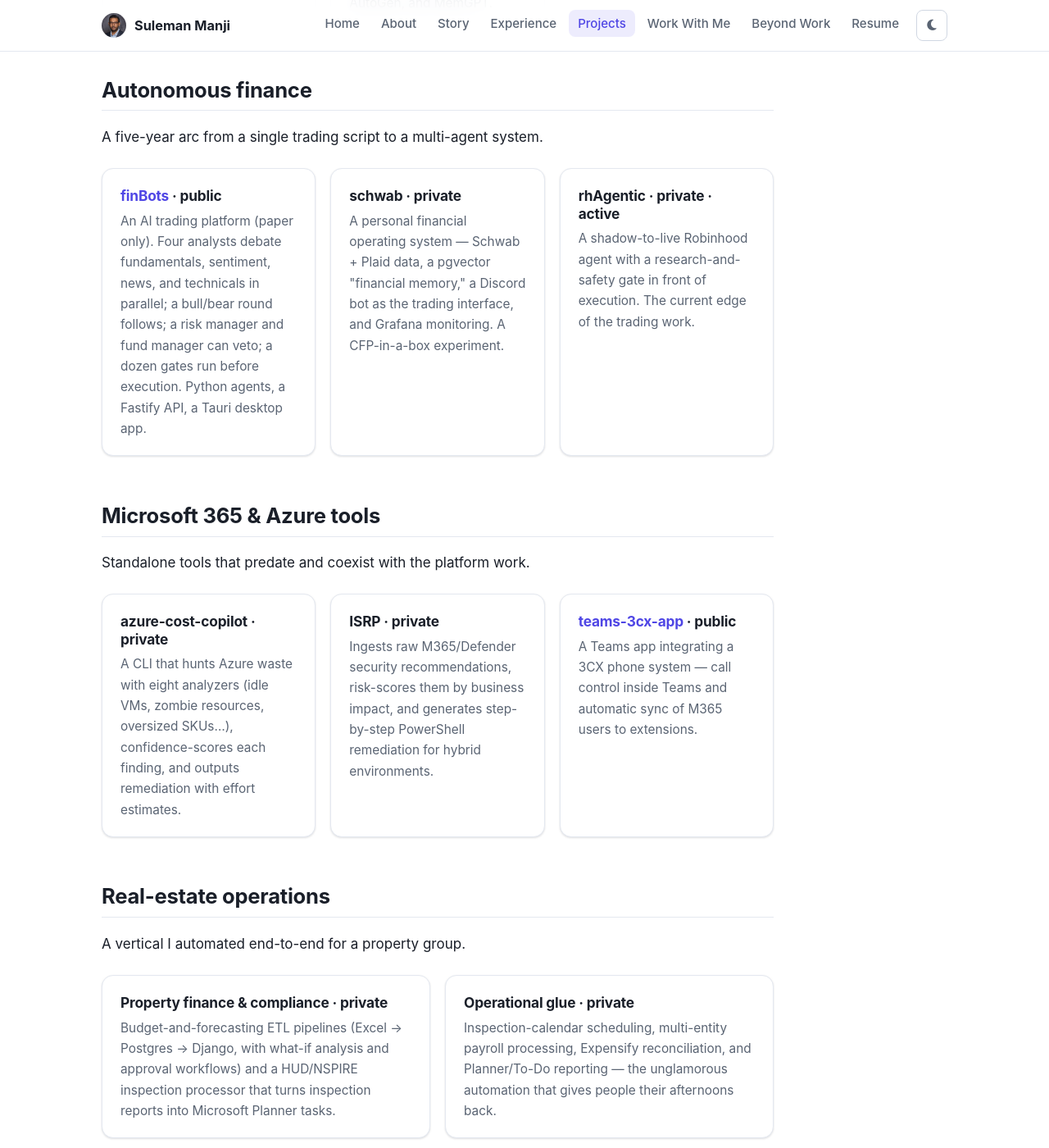
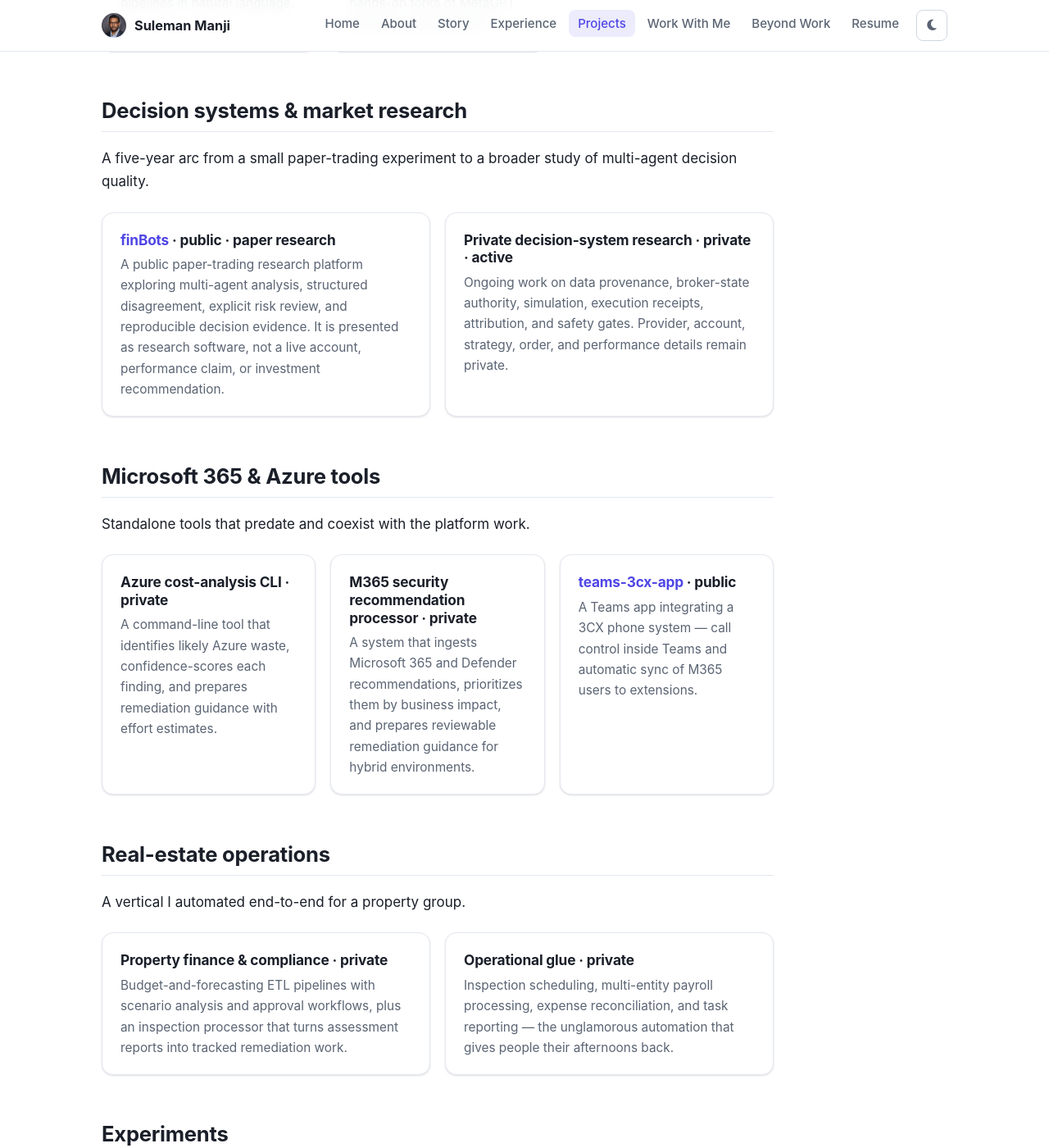
Before and after one commit to ssmanji89/sulemanji-port, a Jekyll site: the page built from projects.md, in a window 1280 px wide and 1400 px high, scrolled down 2684 px. Shown: the whole window at 82% size. Built offline with Jekyll 4.4.1, drawn with Linux system fonts in a browser that asks for light colours; some of the changed text lies outside the part shown.

Commit message:
Generalize private portfolio project references

```diff
--- a/projects.md
+++ b/projects.md
@@ -1,14 +1,14 @@
 ---
 layout: default
 title: Projects | Suleman Manji
-description: The real range of Suleman Manji's work — service-delivery automation, process-led AI systems, Microsoft 365 and cloud tools, autonomous finance systems, and a pile of experiments.
+description: The real range of Suleman Manji's work — service-delivery automation, process-led AI systems, Microsoft 365 and cloud tools, decision systems, and a pile of experiments.
 permalink: /projects
 hero_eyebrow: Selected work
 hero_title: What I've built.
 hero_lede: "A few hundred repositories, most of them private. This is the honest shape of it — the production systems, the public tools, and the experiments I keep going back to."
 ---
 
-A note on honesty: most of my strongest work is private or client-facing, so I describe those by what they do, not by exposing internals or client names. Where something is public, I link it. Forks and spec-stage work are labeled as such.
+A note on honesty: most of my strongest work is private or client-facing, so I describe those by what they do, not by exposing internals, repository names, or client details. Where something is public, I link it. Forks and spec-stage work are labeled as such.
 
 ## Service delivery automation
 
@@ -35,8 +35,8 @@
 
 <div class="card-grid" markdown="0">
   <div class="card">
-    <h3>haloai-ticket-triage-pro <span class="proj-meta">· private</span></h3>
-    <p>AI triage middleware for HaloPSA: seven expert-role personas analyze each ticket from different angles, suggest priority and category, draft PowerShell/Bash fixes, and write enrichment back to Halo. NestJS, multi-LLM, Next.js PWA.</p>
+    <h3>Service-desk AI triage platform <span class="proj-meta">· private</span></h3>
+    <p>AI triage middleware for a PSA workflow: multiple expert-role perspectives analyze each ticket, suggest priority and category, draft remediation steps, and prepare reviewable enrichment. The private implementation remains abstracted from the public portfolio.</p>
   </div>
   <div class="card">
     <h3><a href="https://github.com/ssmanji89/halopsa-workflows-mcp">halopsa-workflows-mcp</a> <span class="proj-meta">· public · npm</span></h3>
@@ -71,22 +71,18 @@
   </div>
 </div>
 
-## Autonomous finance
+## Decision systems &amp; market research
 
-A five-year arc from a single trading script to a multi-agent system.
+A five-year arc from a small paper-trading experiment to a broader study of multi-agent decision quality.
 
 <div class="card-grid" markdown="0">
   <div class="card">
-    <h3><a href="https://github.com/ssmanji89/finBots">finBots</a> <span class="proj-meta">· public</span></h3>
-    <p>An AI trading platform (paper only). Four analysts debate fundamentals, sentiment, news, and technicals in parallel; a bull/bear round follows; a risk manager and fund manager can veto; a dozen gates run before execution. Python agents, a Fastify API, a Tauri desktop app.</p>
+    <h3><a href="https://github.com/ssmanji89/finBots">finBots</a> <span class="proj-meta">· public · paper research</span></h3>
+    <p>A public paper-trading research platform exploring multi-agent analysis, structured disagreement, explicit risk review, and reproducible decision evidence. It is presented as research software, not a live account, performance claim, or investment recommendation.</p>
   </div>
   <div class="card">
-    <h3>schwab <span class="proj-meta">· private</span></h3>
-    <p>A personal financial operating system — Schwab + Plaid data, a pgvector "financial memory," a Discord bot as the trading interface, and Grafana monitoring. A CFP-in-a-box experiment.</p>
-  </div>
-  <div class="card">
-    <h3>rhAgentic <span class="proj-meta">· private · active</span></h3>
-    <p>A shadow-to-live Robinhood agent with a research-and-safety gate in front of execution. The current edge of the trading work.</p>
+    <h3>Private decision-system research <span class="proj-meta">· private · active</span></h3>
+    <p>Ongoing work on data provenance, broker-state authority, simulation, execution receipts, attribution, and safety gates. Provider, account, strategy, order, and performance details remain private.</p>
   </div>
 </div>
 
@@ -96,12 +92,12 @@
 
 <div class="card-grid" markdown="0">
   <div class="card">
-    <h3>azure-cost-copilot <span class="proj-meta">· private</span></h3>
-    <p>A CLI that hunts Azure waste with eight analyzers (idle VMs, zombie resources, oversized SKUs…), confidence-scores each finding, and outputs remediation with effort estimates.</p>
+    <h3>Azure cost-analysis CLI <span class="proj-meta">· private</span></h3>
+    <p>A command-line tool that identifies likely Azure waste, confidence-scores each finding, and prepares remediation guidance with effort estimates.</p>
   </div>
   <div class="card">
-    <h3>ISRP <span class="proj-meta">· private</span></h3>
-    <p>Ingests raw M365/Defender security recommendations, risk-scores them by business impact, and generates step-by-step PowerShell remediation for hybrid environments.</p>
+    <h3>M365 security recommendation processor <span class="proj-meta">· private</span></h3>
+    <p>A system that ingests Microsoft 365 and Defender recommendations, prioritizes them by business impact, and prepares reviewable remediation guidance for hybrid environments.</p>
   </div>
   <div class="card">
     <h3><a href="https://github.com/ssmanji89/teams-3cx-app">teams-3cx-app</a> <span class="proj-meta">· public</span></h3>
@@ -116,11 +112,11 @@
 <div class="card-grid" markdown="0">
   <div class="card">
     <h3>Property finance &amp; compliance <span class="proj-meta">· private</span></h3>
-    <p>Budget-and-forecasting ETL pipelines (Excel → Postgres → Django, with what-if analysis and approval workflows) and a HUD/NSPIRE inspection processor that turns inspection reports into Microsoft Planner tasks.</p>
+    <p>Budget-and-forecasting ETL pipelines with scenario analysis and approval workflows, plus an inspection processor that turns assessment reports into tracked remediation work.</p>
   </div>
   <div class="card">
     <h3>Operational glue <span class="proj-meta">· private</span></h3>
-    <p>Inspection-calendar scheduling, multi-entity payroll processing, Expensify reconciliation, and Planner/To-Do reporting — the unglamorous automation that gives people their afternoons back.</p>
+    <p>Inspection scheduling, multi-entity payroll processing, expense reconciliation, and task reporting — the unglamorous automation that gives people their afternoons back.</p>
   </div>
 </div>
 
@@ -130,20 +126,20 @@
 
 <div class="card-grid" markdown="0">
   <div class="card">
-    <h3>Svapna <span class="proj-meta">· private</span></h3>
-    <p>A "dream engineering" tool exploring targeted memory reactivation across sleep cycles. Exactly as strange as it sounds, and I mean that as a compliment to it.</p>
+    <h3>Dream-engineering experiment <span class="proj-meta">· private</span></h3>
+    <p>A tool exploring targeted memory reactivation across sleep cycles. Exactly as strange as it sounds, and I mean that as a compliment to it.</p>
   </div>
   <div class="card">
-    <h3>sully-beal-conjecture <span class="proj-meta">· private</span></h3>
-    <p>A research platform attacking the Beal Conjecture — parallel counterexample search plus formal proof work in Lean 4. A million-dollar problem I don't expect to solve.</p>
+    <h3>Beal Conjecture research platform <span class="proj-meta">· private</span></h3>
+    <p>A research environment combining parallel counterexample search and formal-proof experiments. It remains research in progress, not a claim that the conjecture has been resolved.</p>
   </div>
   <div class="card">
-    <h3>smanji-ancestry <span class="proj-meta">· private</span></h3>
-    <p>A privacy-first DNA pipeline — parses raw consumer-genetics exports and builds a report entirely on-device, nothing uploaded.</p>
+    <h3>Privacy-first DNA analysis <span class="proj-meta">· private</span></h3>
+    <p>An on-device pipeline that parses raw consumer-genetics exports and generates a local report without uploading the source data.</p>
   </div>
   <div class="card">
-    <h3>storagemon <span class="proj-meta">· private</span></h3>
-    <p>A cloud-exposure scanner that finds open buckets, databases, and leaked keys, severity-ranks them, and auto-drafts remediation guides.</p>
+    <h3>Cloud-exposure scanner <span class="proj-meta">· private</span></h3>
+    <p>A scanner that identifies exposed cloud resources and leaked credentials, ranks findings by severity, and prepares remediation guidance.</p>
   </div>
 </div>
 
```
